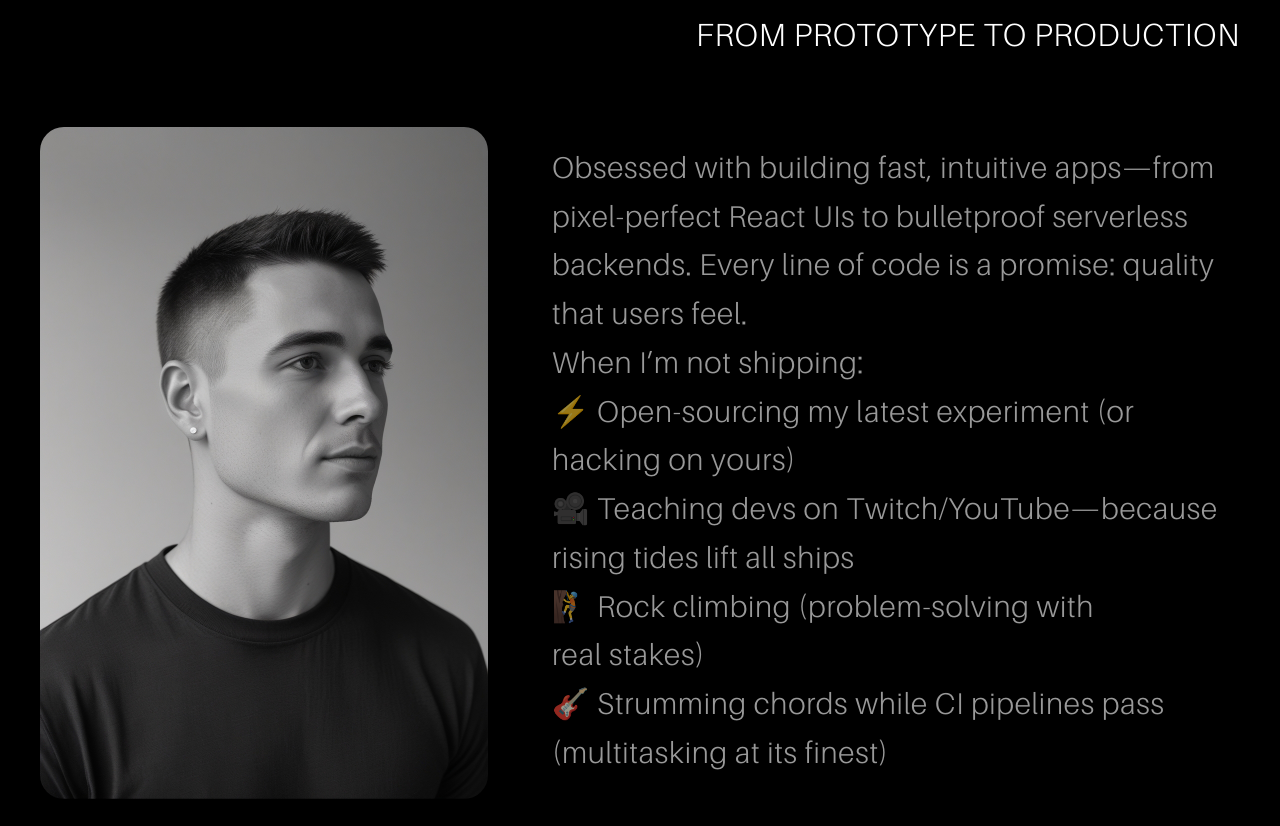
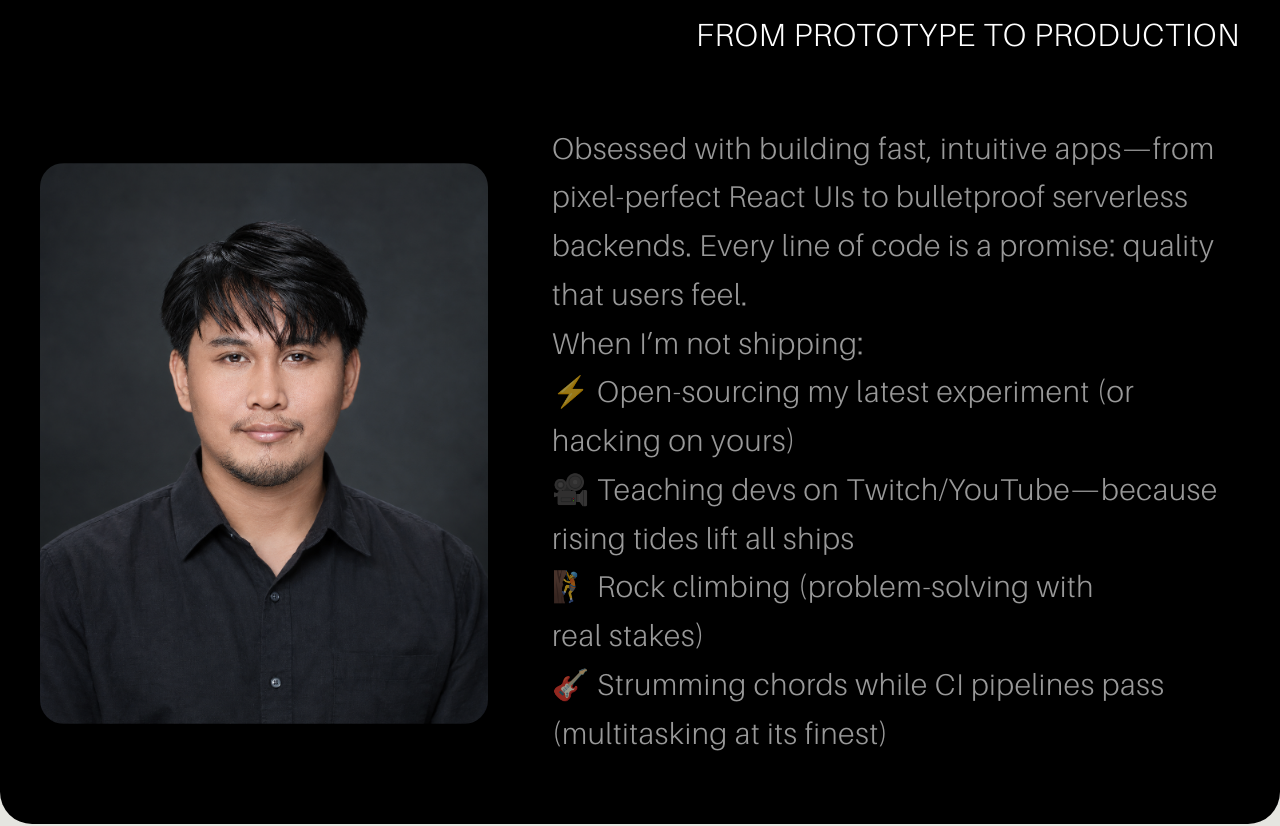
Before and after one commit to Jpallam09/my-portfolio, a React (Vite) app: page / in a window 1280 px wide. Shown: the part 4681-5507 px from the top of the page. Built offline with nearby package versions, Linux system fonts and the light colour scheme.

Commit message:
chore(assets): replace the About portrait with jp.png

```diff
--- a/src/sections/About.tsx
+++ b/src/sections/About.tsx
@@ -16,6 +16,12 @@ const About = () => {
 🎸 Strumming chords while CI pipelines pass (multitasking at its finest)`;
   const imgRef = useRef<HTMLImageElement | null>(null);
   useGSAP(() => {
+    // The whole section shrinks slightly as it goes past, which pulls the eye
+    // down the page. scrub ties it to your scroll position, so it reverses
+    // perfectly when you scroll back up.
+    // start/end are written as "when the element's <part> reaches <part> of the
+    // screen": start when the section's bottom hits 80% down the screen, end
+    // when that bottom reaches 20%. So the movement happens over that stretch.
     gsap.to("#about", {
       scale: 0.95,
       scrollTrigger: {
@@ -23,11 +29,14 @@ const About = () => {
         start: "bottom 80%",
         end: "bottom 20%",
         scrub: true,
-        markers: false,
+        markers: false, // set to true while developing to see the exact range
       },
       ease: "power1.inOut",
     });
 
+    // The photo is hidden by collapsing it to a flat line along its bottom
+    // edge, then un-collapsed when it scrolls in. Doing it with clip-path means
+    // the image itself is never resized, so nothing inside it shifts.
     gsap.set(imgRef.current, {
       clipPath: "polygon(0 100%, 100% 100%, 100% 100%, 0% 100%)",
     });
@@ -50,7 +59,7 @@ const About = () => {
       <div className="flex flex-col items-center justify-between gap-16 px-10 pb-16 text-xl font-light tracking-wide lg:flex-row md:text-2xl lg:text-3xl text-white/60">
         <img
           ref={imgRef}
-          src="images/man.jpg"
+          src="/images/jp.png"
           alt="man"
           className="w-md rounded-3xl"
         />
```
Also changed, not shown: public/images/jp.png (added), public/images/man.jpg (deleted).
